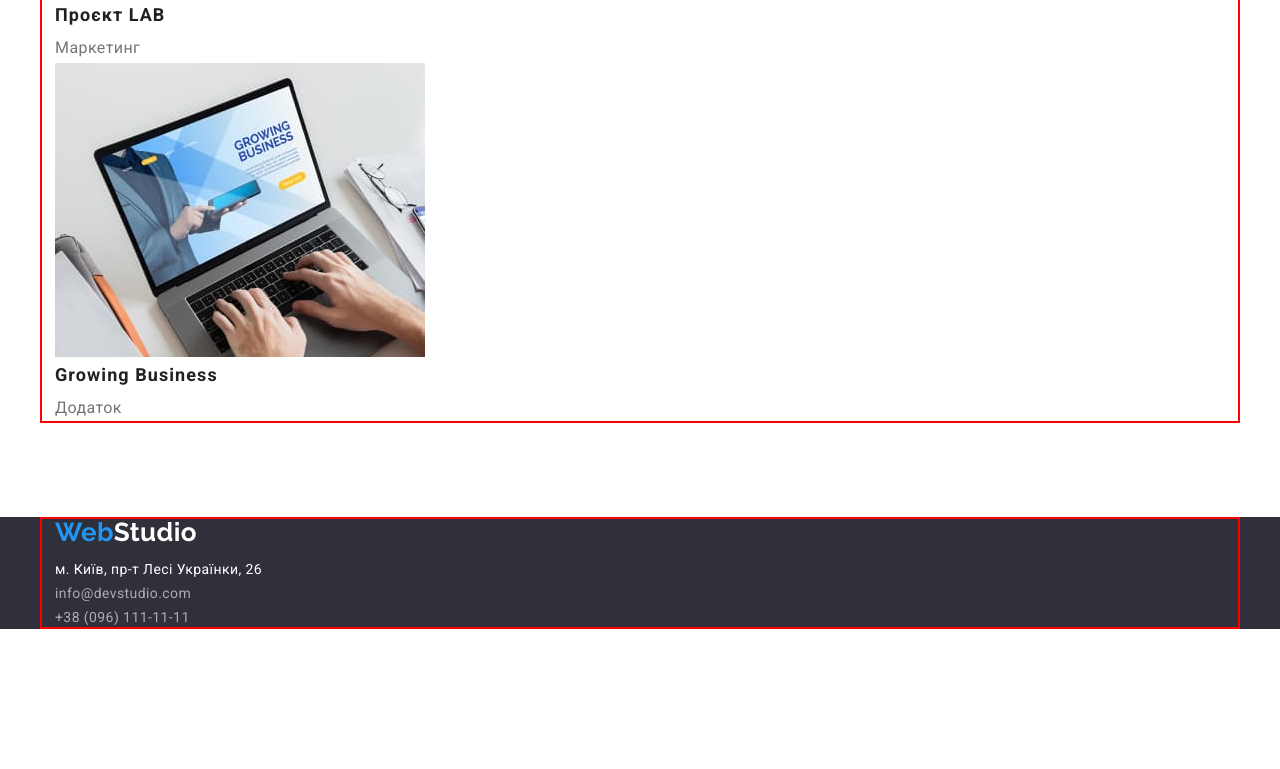
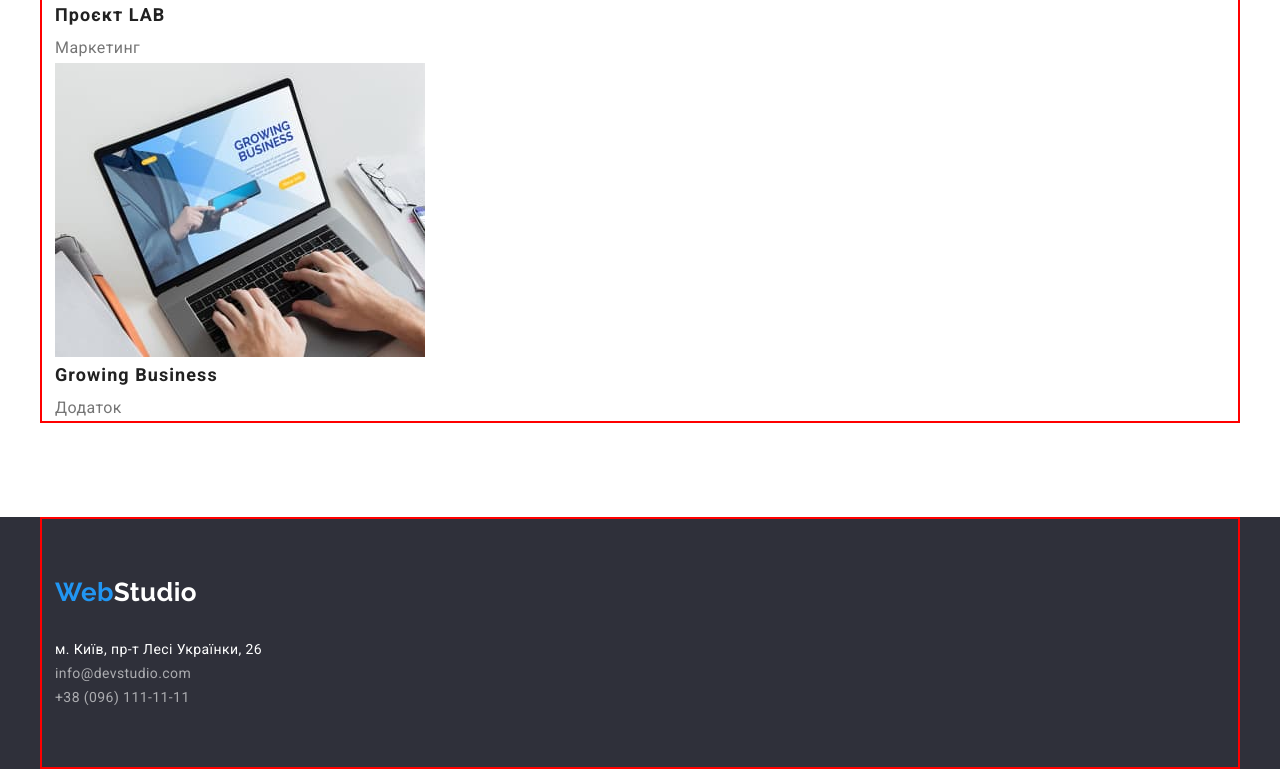
Before and after one commit to Igor-Vasylenko/goit-markup-hw-03, a plain HTML site: page portfolio.html in a window 1280 px wide. Shown: the part 3151-3920 px from the top of the page. Before the commit the page ends 3840 px from the top, so only its background shows below. Drawn offline with nearby package versions, Linux system fonts and the light colour scheme.

Commit message:
update potfolio footer

```diff
--- a/portfolio.html
+++ b/portfolio.html
@@ -182,7 +182,7 @@
     </main>
     <!--Підвал-->
     <footer class="footer">
-      <div class="container">
+      <div class="footer-container container">
         <a class="footer-logo link" href="./index.html"
           >Web<span class="change-footer">Studio</span></a
         >
```
